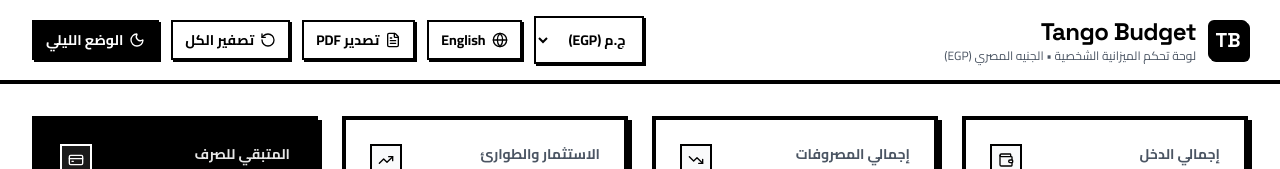
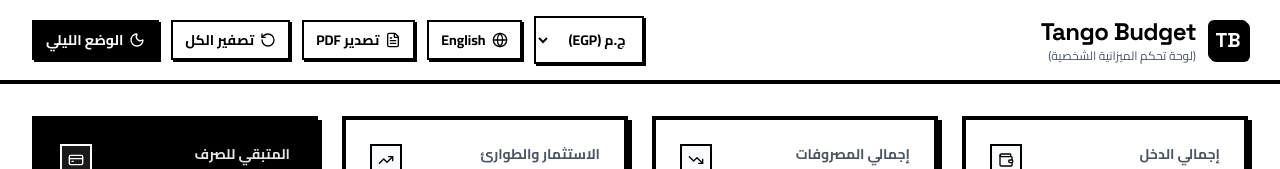
Before and after one commit to HamzaD265/Tango-Budget, a plain HTML site: page index.html in a window 1280 px wide. Shown: the top 169 px of the page. Drawn offline with nearby package versions, Linux system fonts and the light colour scheme.

Commit message:
Modify subtitle in index.html
Updated subtitle text in index.html to remove currency reference.

```diff
--- a/index.html
+++ b/index.html
@@ -62,7 +62,7 @@
                 </div>
                 <div>
                     <h1 class="font-brand font-bold text-xl lg:text-2xl tracking-tight">Tango Budget</h1>
-                    <p class="text-xs text-gray-600 dark:text-gray-400" id="sub-title">لوحة تحكم الميزانية الشخصية • الجنيه المصري (EGP)</p>
+                    <p class="text-xs text-gray-600 dark:text-gray-400" id="sub-title">(لوحة تحكم الميزانية الشخصية)</p>
                 </div>
             </div>
 
```
